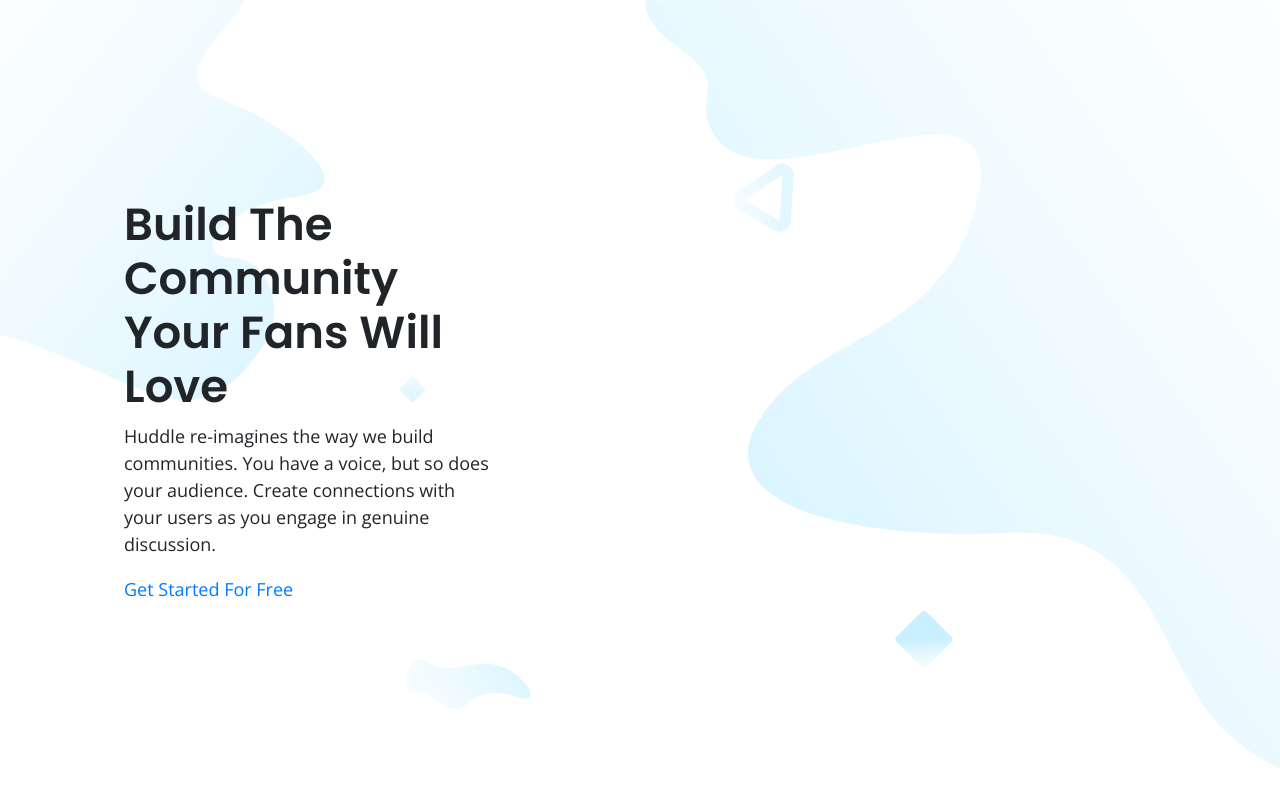
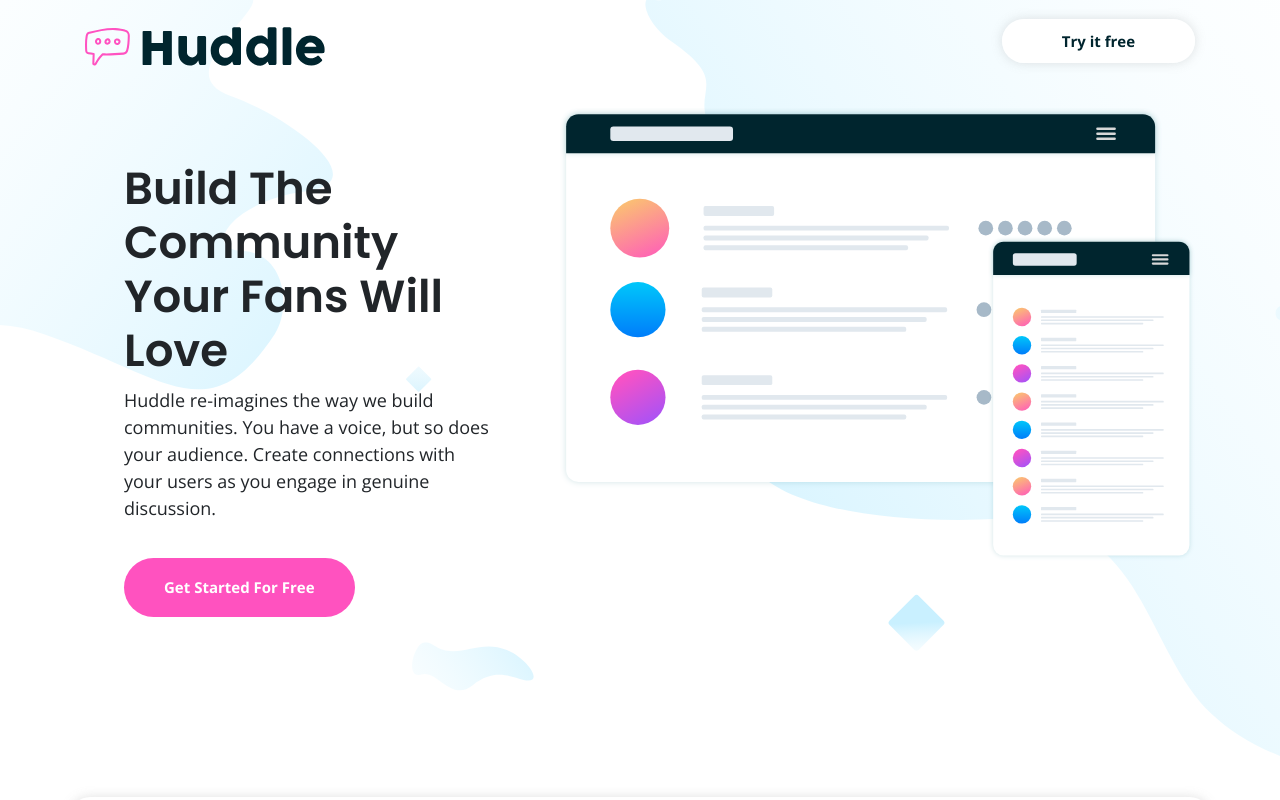
Before and after one commit to Matthew-Hodgetts/Front-End-Mentor, a plain HTML site: page huddle-landing-page/index.html in a window 1280 px wide. Shown: the top 800 px of the page. Drawn offline with nearby package versions, Linux system fonts and the light colour scheme.

Commit message:
Finished landing page - small adjustments made

```diff
--- a/huddle-landing-page/_cta.scss
+++ b/huddle-landing-page/_cta.scss
@@ -10,7 +10,7 @@
 .cta__button {
   background-color: $pink;
   color: #fff;
-  padding: 18px 80px;
+  padding: 12px 40px;
   margin-top: 2rem;
   display: inline-block;
   border-radius: 30px;
@@ -20,3 +20,18 @@
     opacity: 0.8;
   }
 }
+
+.cta__title {
+  padding: 0.5rem;
+  font-size: 1.5rem;
+}
+
+@media (min-width: 768px) {
+  .cta__button {
+    padding: 18px 80px;
+  }
+
+  .cta__title {
+    font-size: 1.75rem;
+  }
+}
--- a/huddle-landing-page/_feature.scss
+++ b/huddle-landing-page/_feature.scss
@@ -1,5 +1,7 @@
 .feature {
   padding: 1rem 0;
+  padding-left: 15px;
+  padding-right: 15px;
 
   .container {
     border-radius: 20px;
@@ -11,3 +13,8 @@
 .feature__content {
   color: $grayish-blue;
 }
+
+.feature__title {
+  font-size: 1.75rem;
+  margin-bottom: 0.75rem;
+}
--- a/huddle-landing-page/_footer.scss
+++ b/huddle-landing-page/_footer.scss
@@ -12,6 +12,11 @@
       text-decoration: none;
     }
   }
+
+  .copyright {
+    margin: 0;
+    padding: 1rem 0;
+  }
 }
 
 .footer__menu {
--- a/huddle-landing-page/_hero.scss
+++ b/huddle-landing-page/_hero.scss
@@ -3,10 +3,11 @@
   background-size: cover;
   background-position: center;
   background-repeat: no-repeat;
-  min-height: 100vh;
   display: flex;
   justify-content: center;
   align-items: center;
+  position: relative;
+  padding: 6rem 0;
 }
 
 @media only screen and (min-width: 768px) {
@@ -14,3 +15,21 @@
     background-image: url('./images/bg-hero-desktop.svg');
   }
 }
+
+.hero__button {
+  background-color: $pink;
+  padding: 18px 40px;
+  color: #fff;
+  border-radius: 50px;
+  margin-top: 1rem;
+  display: inline-block;
+  transition: opacity 0.3s ease;
+  font-weight: 700;
+
+  font-size: 15px;
+  &:hover {
+    color: #fff;
+    opacity: 0.8;
+    text-decoration: none;
+  }
+}
--- /dev/null
+++ b/huddle-landing-page/_nav.scss
@@ -0,0 +1,23 @@
+.site__nav {
+  position: absolute;
+  top: 0;
+  left: 0;
+  right: 0;
+  z-index: 10;
+}
+
+.nav__button {
+  border-radius: 50px;
+  padding: 12px 60px;
+  background-color: #fff;
+  box-shadow: 0px 0px 11px 0px rgba(156, 156, 156, 0.304);
+  color: $very-dark-cyan;
+  transition: opacity 0.3s ease;
+  font-weight: 700;
+  font-size: 15px;
+  &:hover {
+    color: $very-dark-cyan;
+    text-decoration: none;
+    opacity: 0.8;
+  }
+}
--- a/huddle-landing-page/index.html
+++ b/huddle-landing-page/index.html
@@ -34,10 +34,23 @@
     <link rel="stylesheet" href="style.css" />
   </head>
   <body>
+    <nav class="site__nav">
+      <div class="container">
+        <div class="row py-3 py-md-4">
+          <div class="col">
+            <img src="images/logo.svg" class="nav__logo" alt="Logo" />
+          </div>
+          <div class="col text-right">
+            <a href="#" class="nav__button">Try it free</a>
+          </div>
+        </div>
+      </div>
+    </nav>
+
     <section class="hero">
       <div class="container">
         <div class="row">
-          <div class="col-md-5 p-md-5">
+          <div class="my-5 my-md-0 col-md-5 p-lg-5">
             <h1 class="hero__title">Build The Community Your Fans Will Love</h1>
             <p class="hero__lead"
               >Huddle re-imagines the way we build communities. You have a
@@ -46,7 +59,13 @@
             </p>
             <a href="#" class="hero__button">Get Started For Free</a>
           </div>
-          <div class="col-md-7"></div>
+          <div class="col-md-7">
+            <img
+              src="./images/illustration-mockups.svg"
+              alt="Mockups"
+              class="hero__img"
+            />
+          </div>
         </div>
       </div>
     </section>
@@ -148,9 +167,8 @@
             </svg>
           </div>
         </div>
-
         <div class="row">
-          <div class="col-md-6 col-lg-6">
+          <div class="col-md-6 col-lg-5">
             <div class="row">
               <div class="col-1">
                 <img src="./images/icon-location.svg" alt="Location logo" />
@@ -183,7 +201,7 @@
               </div>
             </div>
           </div>
-          <div class="col-md-6 col-lg-3">
+          <div class="col-md-6 col-lg-4">
             <div class="d-flex justify-content-between">
               <ul class="footer__menu">
                 <li><a href="#">About Us</a></li>
--- a/huddle-landing-page/style.scss
+++ b/huddle-landing-page/style.scss
@@ -25,3 +25,4 @@
 @import './feature';
 @import './footer';
 @import './cta';
+@import './nav';
```
Also changed, not shown: huddle-landing-page/style.css, 1 other file.
